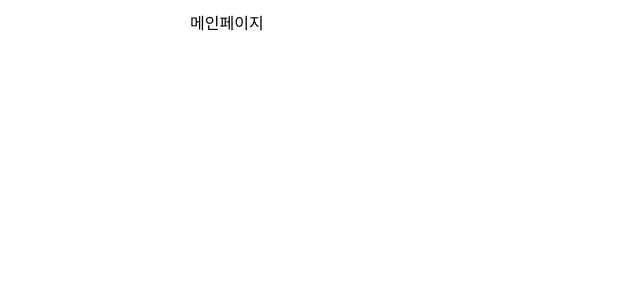
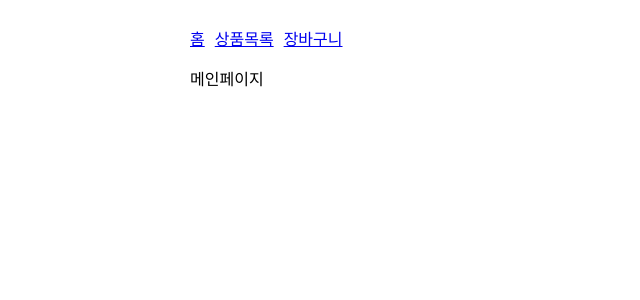
Before and after one commit to yeondooo/shopping-mall, a React (Vite) app in the folder shopping-mall/: page / in a window 1280 px wide. Shown: the top 300 px of the page, without its empty margins (0-640 px from the left). Built offline with nearby package versions, Linux system fonts and the light colour scheme.

Commit message:
feat: nav bar 생성

```diff
--- a/shopping-mall/src/app.tsx
+++ b/shopping-mall/src/app.tsx
@@ -3,6 +3,7 @@ import { useRoutes } from 'react-router-dom';
 import { getClient } from './queryClient';
 import { routes } from './routes';
 import { ReactQueryDevtools } from 'react-query/devtools';
+import Gnb from './components/gnb';
 
 function App() {
 	const elem = useRoutes(routes);
@@ -10,6 +11,7 @@ function App() {
 
 	return (
 		<QueryClientProvider client={queryClient}>
+			<Gnb />
 			{elem}
 			<ReactQueryDevtools initialIsOpen={false} />
 		</QueryClientProvider>
```
